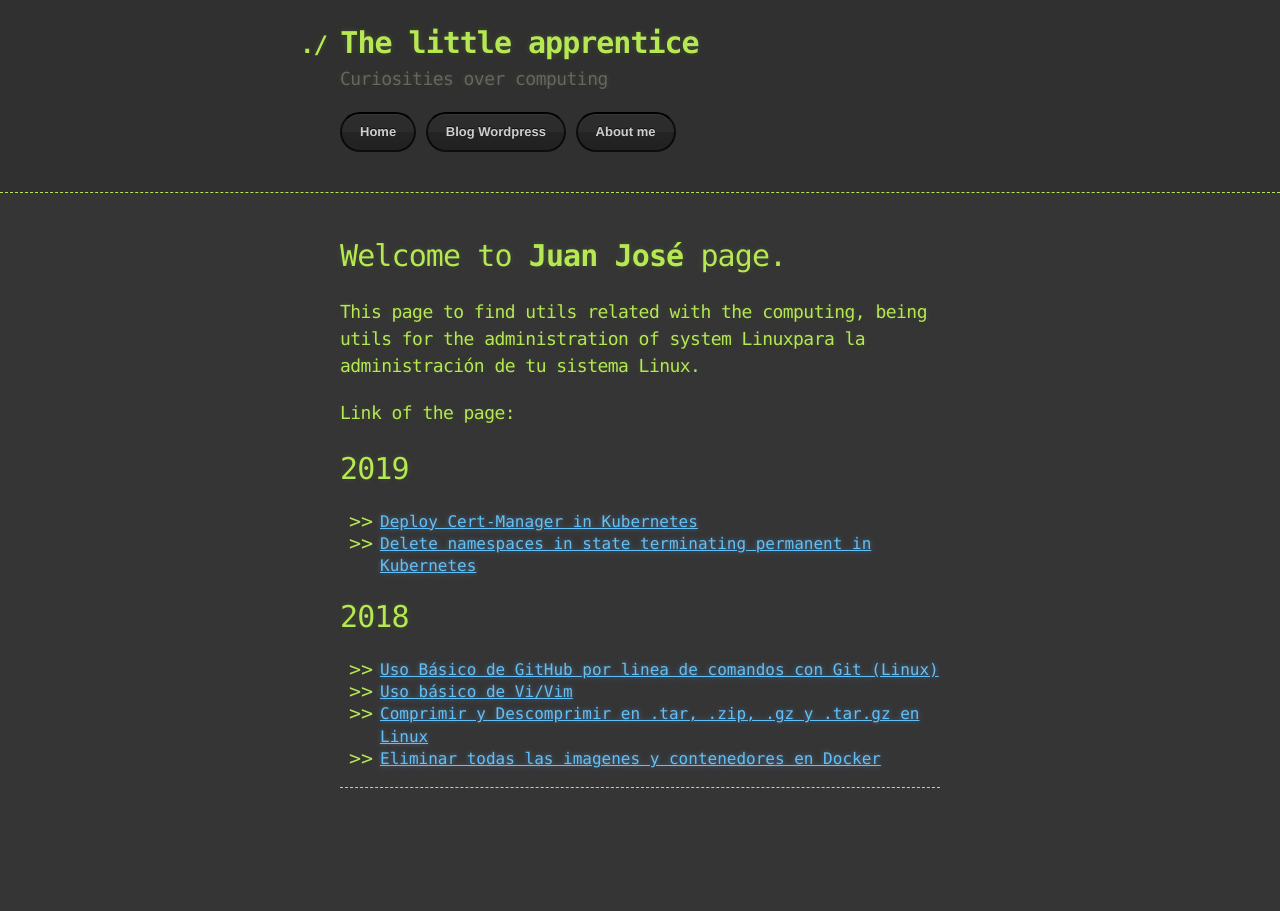
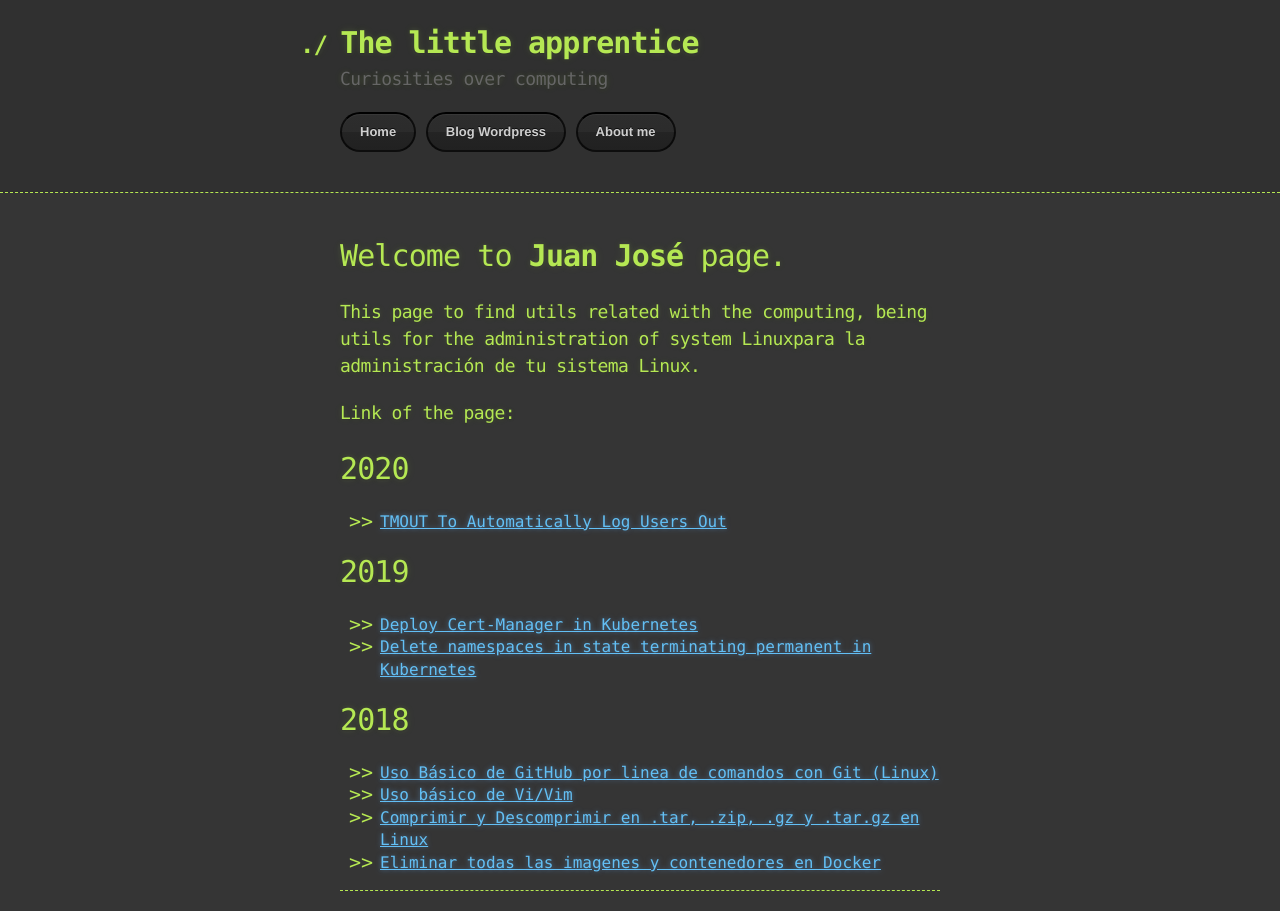
Before and after one commit to juanjoselopezroldan/juanjoselopezroldan.github.io, a Jekyll site: the page built from index.md, in a window 1280 px wide. Built offline with Jekyll 4.4.1, drawn with Linux system fonts in a browser that asks for light colours; our own code applies the rules of GitHub Pages for plain Markdown files.

Commit message:
add new documentation in folder 2020

```diff
--- a/index.md
+++ b/index.md
@@ -6,6 +6,9 @@ layout: default
 ### This page to find utils related with the computing, being utils for the administration of system Linuxpara la administración de tu sistema Linux.
 
 ### Link of the page:
+
+# [](#header-2) 2020
+* [TMOUT To Automatically Log Users Out](content/2020/log_out_due_to_downtime)
 
 # [](#header-2) 2019
 * [Deploy Cert-Manager in Kubernetes](content/2019/deploy-cert-manager)
```
